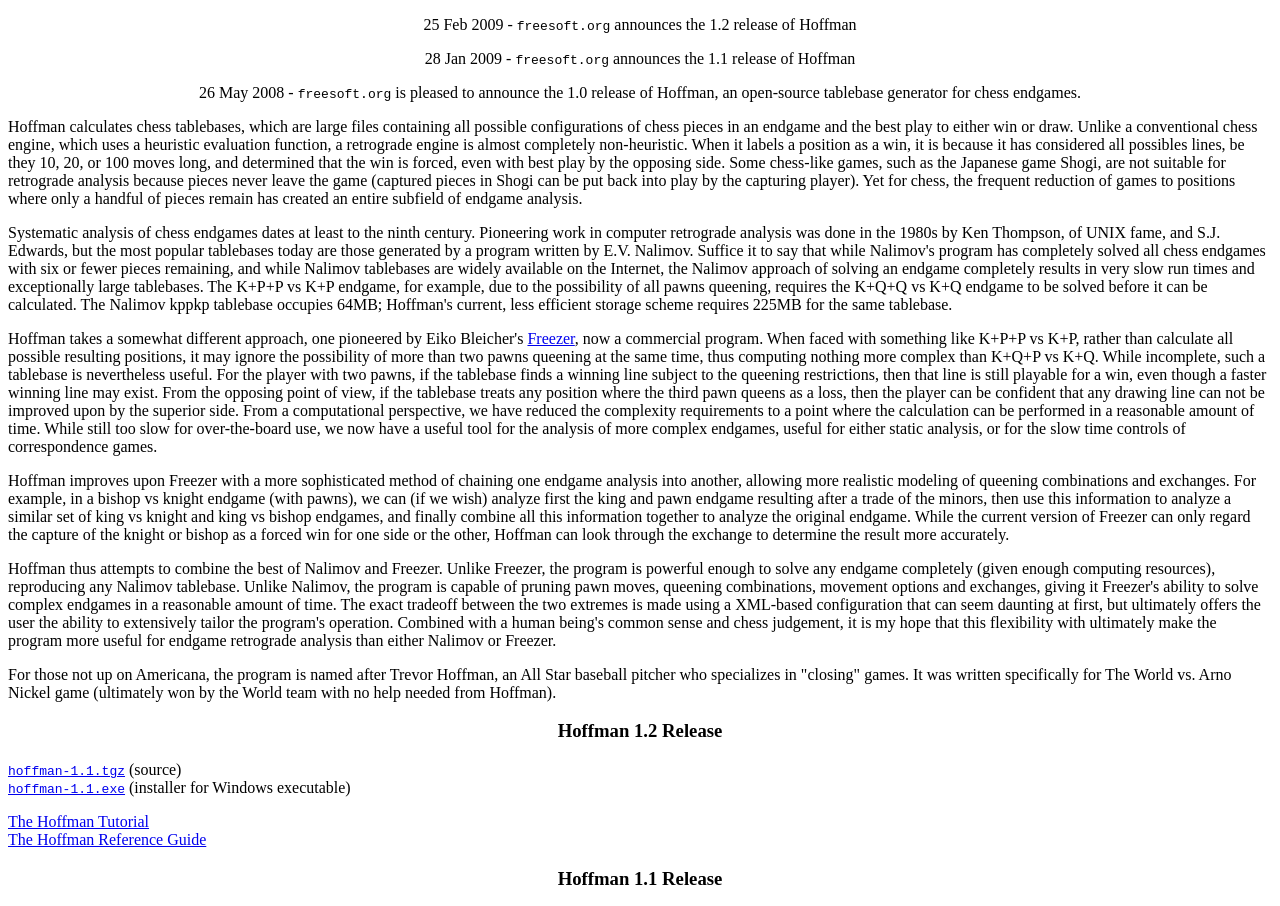
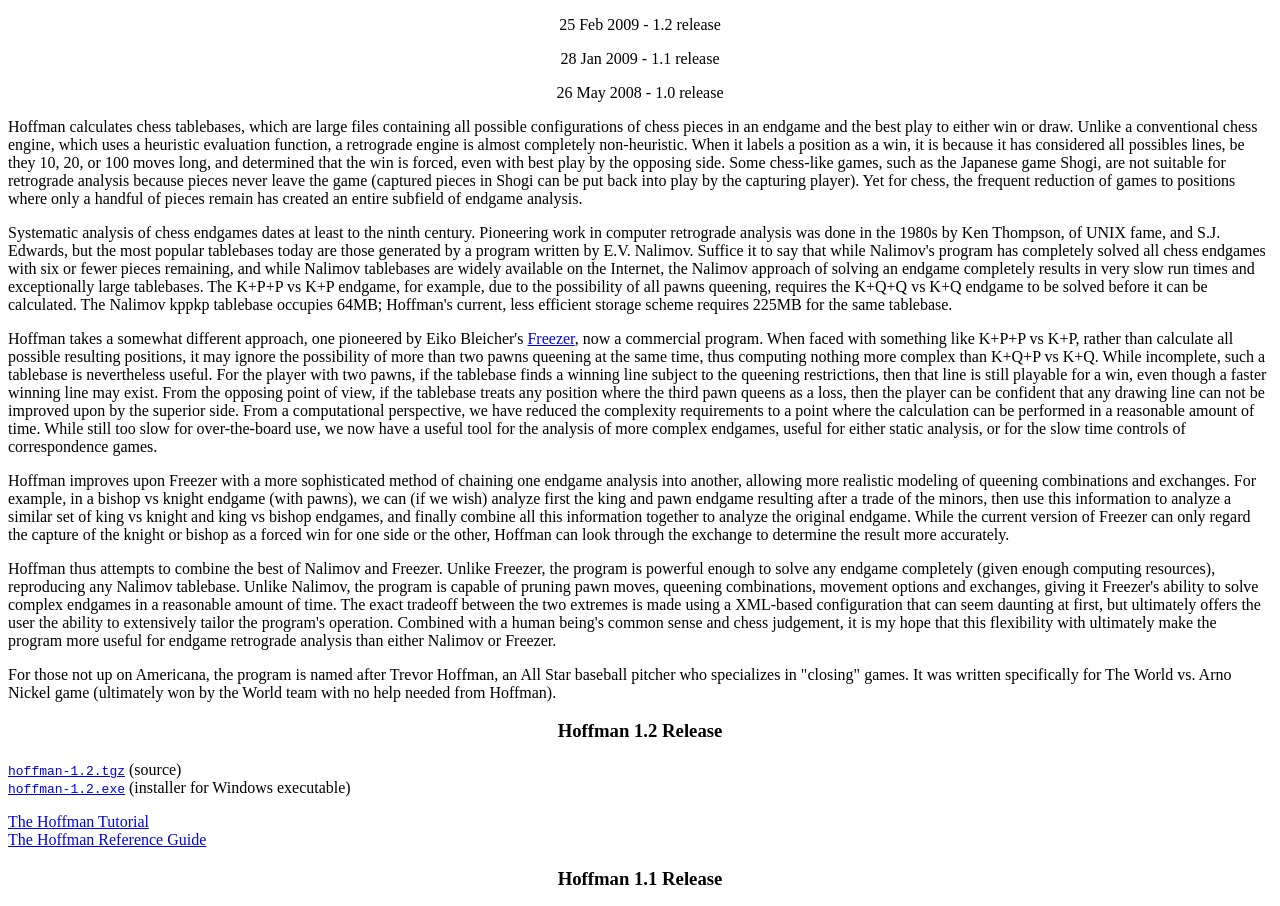
Before and after one commit to BrentBaccala/hoffman, a plain HTML site: page index.html in a window 1280 px wide. Shown: the part 33-939 px from the top of the page. Drawn offline with Linux system fonts and the light colour scheme.

Commit message:
*** empty log message ***

```diff
--- a/index.html
+++ b/index.html
@@ -3,14 +3,13 @@
 <BODY>
 <CENTER><H3>Hoffman</H3></CENTER>
 
-<center>25 Feb 2009 - <tt>freesoft.org</tt> announces the 1.2 release of Hoffman</center>
+<center>25 Feb 2009 - 1.2 release</center>
 
 <p>
-<center>28 Jan 2009 - <tt>freesoft.org</tt> announces the 1.1 release of Hoffman</center>
+<center>28 Jan 2009 - 1.1 release</center>
 
 <p>
-<center>26 May 2008 - <tt>freesoft.org</tt> is pleased to announce the 1.0 release of
-Hoffman, an open-source tablebase generator for chess endgames.</center>
+<center>26 May 2008 - 1.0 release</center>
 
 <p>
 Hoffman calculates chess tablebases, which are large files containing all possible
@@ -81,9 +80,9 @@
 <CENTER><H3>Hoffman 1.2 Release</H3></CENTER>
 
 <p>
-<TT><A HREF="25Feb2009/hoffman-1.2.tgz">hoffman-1.1.tgz</A></TT> (source)
+<TT><A HREF="25Feb2009/hoffman-1.2.tgz">hoffman-1.2.tgz</A></TT> (source)
 <BR>
-<TT><A HREF="25Feb2009/hoffman-1.2.exe">hoffman-1.1.exe</A></TT> (installer for Windows executable)
+<TT><A HREF="25Feb2009/hoffman-1.2.exe">hoffman-1.2.exe</A></TT> (installer for Windows executable)
 <P>
 <A HREF="25Feb2009/tutorial.pdf">The Hoffman Tutorial</A>
 <BR>
```
